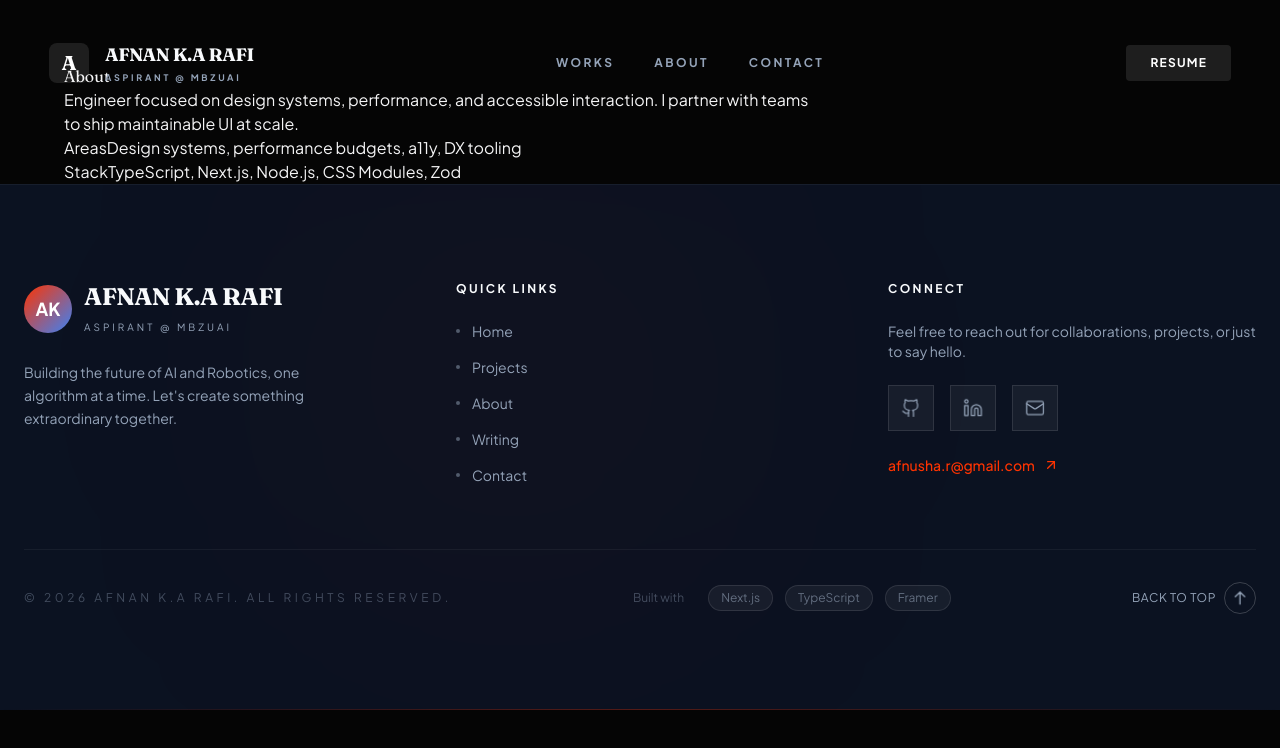
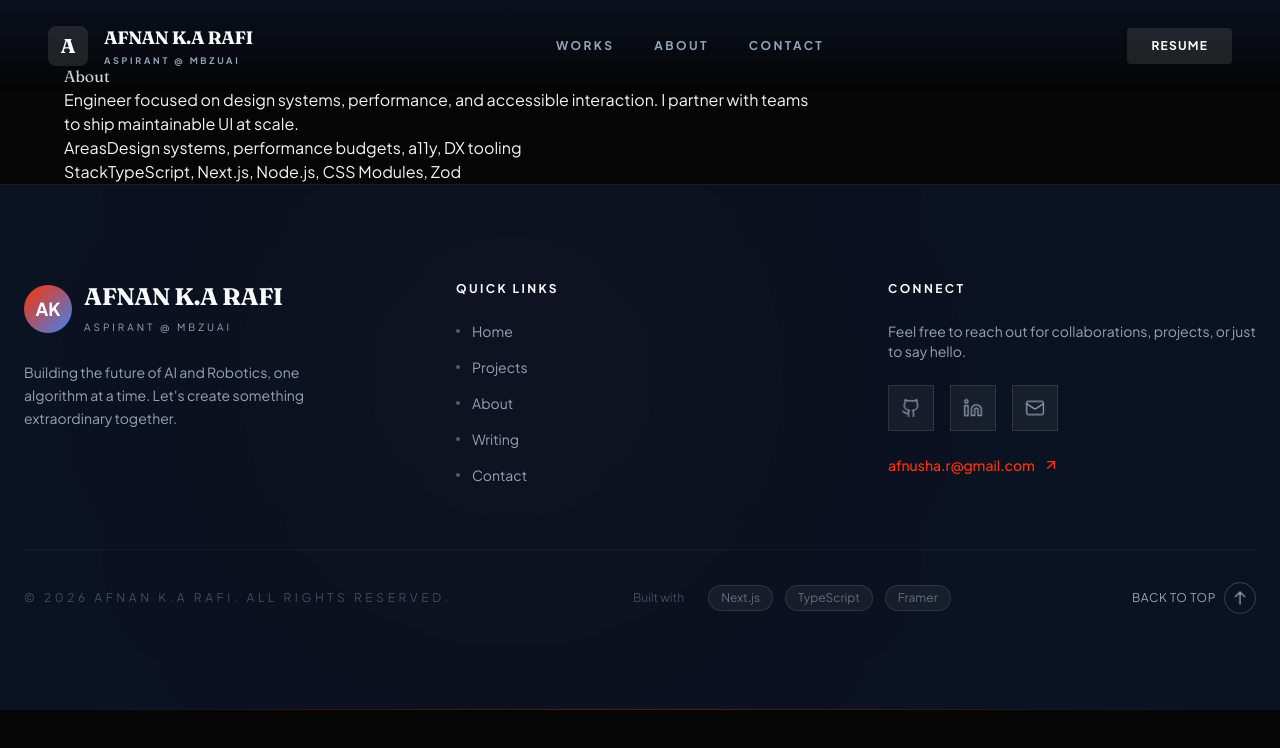
Before and after one commit to batman-is-dark/PORTFOLIO-AFN, a Next.js app in the folder portfolio-next/: page /about in a window 1280 px wide. Shown: the top 748 px of the page. Built offline with nearby package versions, Linux system fonts and the light colour scheme.

Commit message:
fix(TopBar): completely remove framer-motion causing topbar to hide via hydration initial y -100 offset

```diff
--- a/portfolio-next/components/TopBar/TopBar.tsx
+++ b/portfolio-next/components/TopBar/TopBar.tsx
@@ -2,7 +2,6 @@
 
 import React, { useState, useEffect } from 'react';
 import Link from 'next/link';
-import { motion } from 'framer-motion';
 
 export default function TopBar() {
   const [isScrolled, setIsScrolled] = useState(false);
@@ -25,15 +24,12 @@ export default function TopBar() {
   }, []);
 
   return (
-    <div className="fixed top-0 left-0 right-0 z-50 pointer-events-none px-4 sm:px-6 pt-4">
-      <motion.header
-        initial={{ y: -100 }}
-        animate={{ y: 0 }}
-        transition={{ duration: 0.6, ease: "easeOut" }}
-        className={`mx-auto max-w-7xl w-full pointer-events-auto transition-all duration-500 rounded-2xl flex items-center justify-between ${
+    <div className={`fixed left-0 right-0 z-50 pointer-events-none transition-all duration-500 ease-in-out ${isScrolled ? 'top-4 px-4 sm:px-6' : 'top-0 px-0'}`}>
+      <header
+        className={`mx-auto max-w-7xl w-full pointer-events-auto transition-all duration-500 flex items-center justify-between ${
           isScrolled
-            ? 'bg-surface/90 backdrop-blur-md border border-accent/60 shadow-[0_4px_30px_rgba(255,51,0,0.15)] py-3 px-6'
-            : 'bg-transparent border border-transparent shadow-none py-6 px-6'
+            ? 'rounded-2xl bg-surface/90 backdrop-blur-md border border-accent/60 shadow-[0_4px_30px_rgba(255,51,0,0.15)] py-3 px-6'
+            : 'rounded-none bg-gradient-to-b from-bg/90 to-transparent border-transparent shadow-none py-6 px-6 md:px-12'
         }`}
       >
         <Link href="/" className="flex items-center gap-4 group">
@@ -95,7 +91,7 @@ export default function TopBar() {
             </svg>
           </button>
         </div>
-      </motion.header>
+      </header>
     </div>
   );
 }
```
